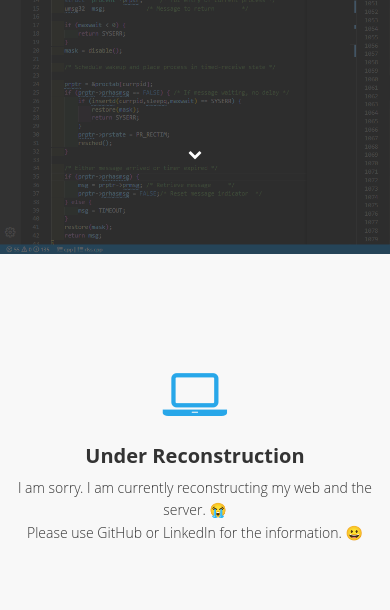
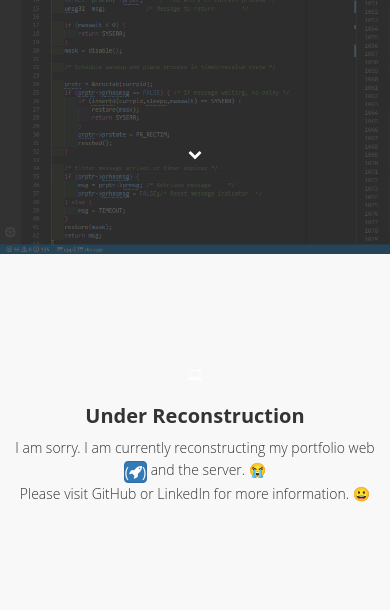
Before and after one commit to JihoChoi/jihochoi.github.io, a plain HTML site: page index.html in a window 390 px wide. Shown: the part 490-1100 px from the top of the page. Drawn offline with Linux system fonts and the light colour scheme.

Commit message:
Update the under reconstruction message

```diff
--- a/assets/css/style.css
+++ b/assets/css/style.css
@@ -150,6 +150,8 @@ h3 {
 }
 .navbar-default .navbar-brand {
   color: #28a7e9;
+  color: #28a7e9;
+
   font-size: 30px;
   font-weight: bold;
   /* height: 70px; */
@@ -274,6 +276,7 @@ h3 .location {
 }
 #education .fa {
   color: #28a7e9;
+
   font-size: 60px;
 }
 
@@ -412,6 +415,15 @@ h3 .location {
 #under-construction h3 {
   font-size: 20px;
 }
+
+#under-construction .btn {
+  padding: 0;
+}
+#under-construction .fa {
+  font-size: 14px;
+  color: white;
+}
+
 /* end under-construction */
 
 /* start feature */
@@ -639,6 +651,7 @@ footer .social li a {
   color: #fff;
   text-align: center;
   background-color: #00b4c6;
+
   width: 40px;
   height: 40px;
   line-height: 40px;
--- a/index.html
+++ b/index.html
@@ -112,18 +112,24 @@
   <section id="under-construction">
     <div class="container">
       <div class="row">
-        <div class="col-md-3 wow fadeInUp templatemo-box" data-wow-delay="0.3s"></div>
-        <div class="col-md-6 wow fadeInUp templatemo-box" data-wow-delay="0.3s">
+        <div class="col-md-2 wow fadeInUp templatemo-box" data-wow-delay="0.3s"></div>
+        <div class="col-md-8 wow fadeInUp templatemo-box" data-wow-delay="0.3s">
           <i class="fa fa-laptop"></i>
           <h3>Under Reconstruction</h3>
           <p>
-            I am sorry. I am currently reconstructing my web and the server.
+            I am sorry. I am currently reconstructing my portfolio web
+            <a class="btn btn-primary"
+              href="https://jihochoi.herokuapp.com/" target="_blank">
+              (<i class="fa fa-rocket"></i>)
+            </a>
+            and the server.
             😭<br />
-            Please use GitHub or LinkedIn for the information. 😀<br />
+            Please visit GitHub or LinkedIn for more information. 😀<br />
             <!-- (To Be Updated by 01/12/2020) -->
+
           </p>
         </div>
-        <div class="col-md-3 wow fadeInUp templatemo-box" data-wow-delay="0.3s"></div>
+        <div class="col-md-2 wow fadeInUp templatemo-box" data-wow-delay="0.3s"></div>
       </div>
     </div>
   </section>
```
